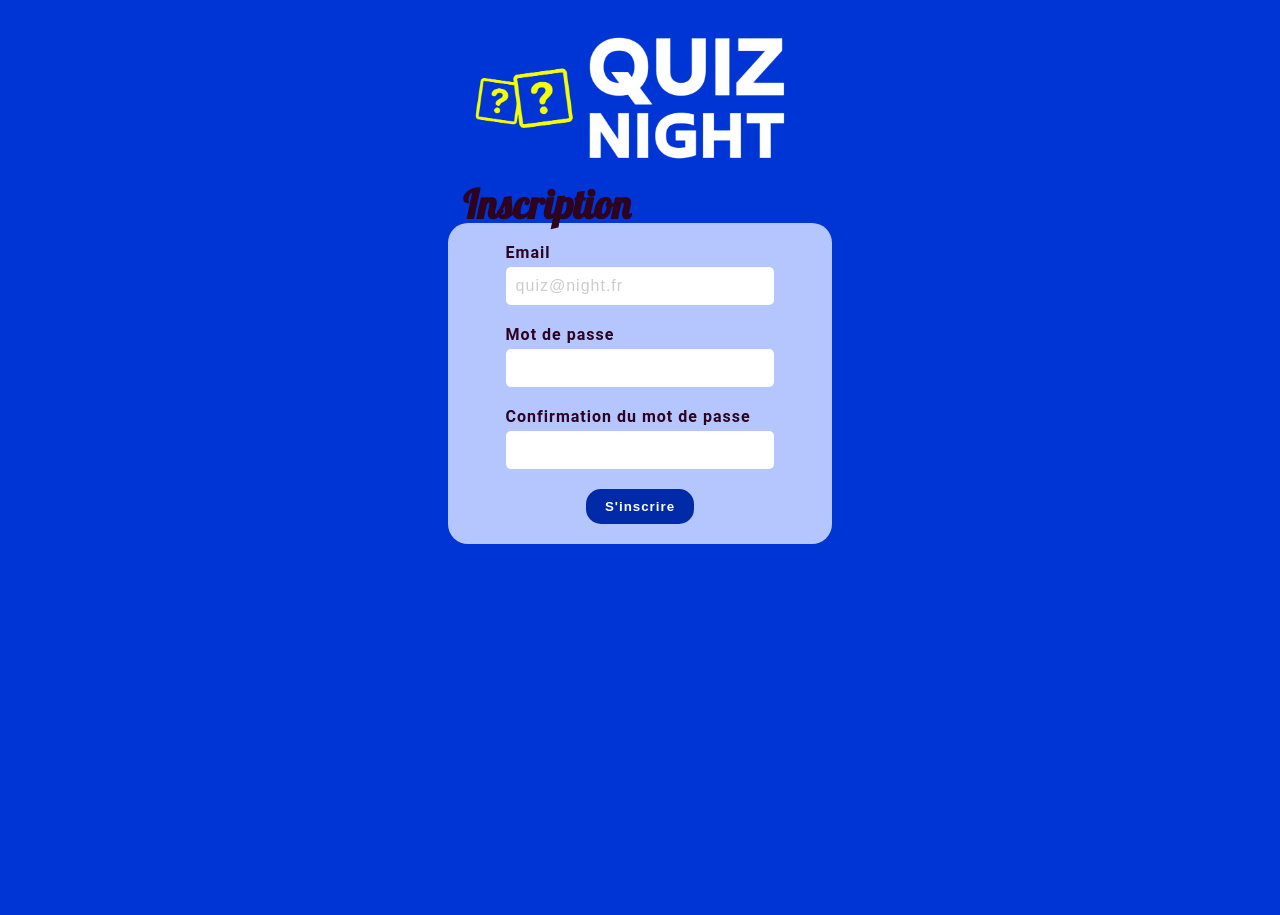
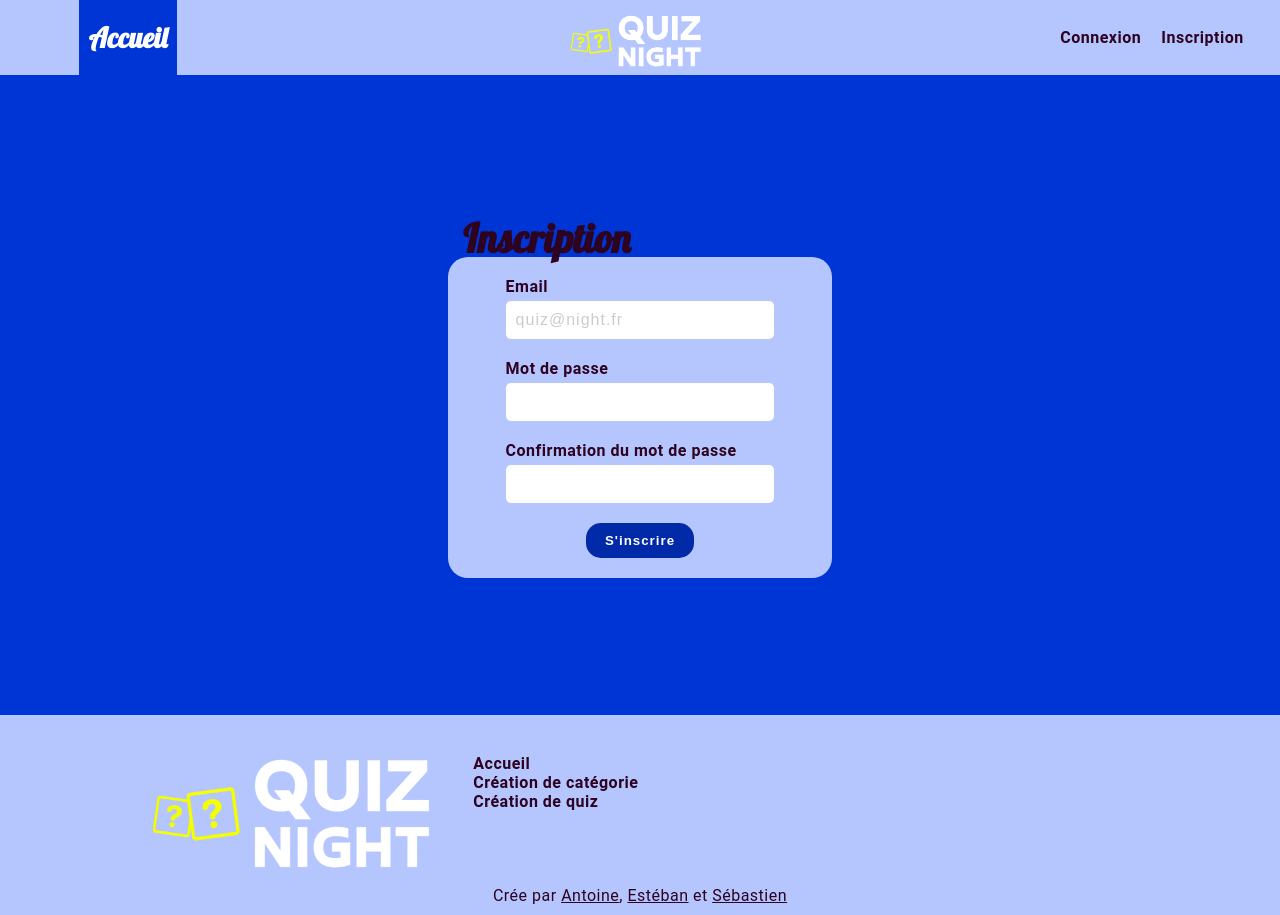
Before and after one commit to esteban-genty/quiznight, a PHP site: page /inscription.php in a window 1280 px wide. Before the commit the page ends 544 px from the top, so only its background shows below. Run offline with PHP 8.4, Linux system fonts and the light colour scheme.

Commit message:
ajout des fichiers footer/header et leurs css

```diff
--- a/inscription.php
+++ b/inscription.php
@@ -43,7 +43,9 @@
     <meta charset="UTF-8">
     <meta name="viewport" content="width=device-width, initial-scale=1.0">
     <link rel="stylesheet" href="styles/root.css">
+    <link rel="stylesheet" href="styles/header.css">
     <link rel="stylesheet" href="styles/inscription.css">
+    <link rel="stylesheet" href="styles/footer.css">
     <link rel="preconnect" href="https://fonts.googleapis.com">
     <link rel="preconnect" href="https://fonts.gstatic.com" crossorigin>
     <link href="https://fonts.googleapis.com/css2?family=Lobster&display=swap" rel="stylesheet">
@@ -52,9 +54,9 @@
 <body>
     <?php require_once(__DIR__ . '/structure/header.php'); ?>
     <main>
-        <section class="sectionImg">
+        <!-- <section class="sectionImg">
             <img src="assets/quiznight.png" alt="logo quiznight">
-        </section>
+        </section> -->
         <div class="Bigsection">
             <h1>Inscription</h1>
             <section class="formsection">
--- a/structure/footer.php
+++ b/structure/footer.php
@@ -0,0 +1,16 @@
+<footer>
+    <div>
+        <img src="assets/quiznight.png" alt="">
+        <nav>
+            <ul>
+                <li><a href="accueil.png">Accueil</a></li>
+                <li><a href="#">Création de catégorie</a></li>
+                <li><a href="#">Création de quiz</a></li>
+            </ul>
+        </nav>
+        <div class="divVide">
+
+        </div>
+    </div>
+    <label for="Créateurs">Crée par <a href="https://github.com/antoine-leca">Antoine</a>, <a href="https://github.com/esteban-genty">Estéban</a> et <a href="https://github.com/sebastien-liveyupeng">Sébastien</a></label>
+</footer>
--- a/structure/header.php
+++ b/structure/header.php
@@ -0,0 +1,10 @@
+<header>
+    <a class="aTitre" href="accueil.php"><h1>Accueil</h1></a>
+    <a class="aImg" href="accueil.php"><img src="assets/quiznight.png" alt="logo quiznight"></a>
+    <nav>
+        <ul>
+            <li><a href="#login.php">Connexion</a></li>
+            <li><a href="#inscription.php">Inscription</a></li>
+        </ul>
+    </nav>
+</header>
--- /dev/null
+++ b/styles/footer.css
@@ -0,0 +1,47 @@
+footer {
+    background-color: var(--unfocus-color);
+    height: 200px;
+    width: 100%;
+    display: flex;
+    flex-direction: column;
+    align-items: center;
+    justify-content: center;
+    font-family: var(--main-font);
+    font-weight: bold;
+    letter-spacing: 0.5px;
+    color: var(--black-color);
+    div {
+        height: 80%;
+        width: 80%;
+        display: flex;
+        justify-content: space-between;
+        img {
+            height: 100%;
+            width: auto;
+        }
+        nav {
+            margin-top: 28px;
+            ul {
+                list-style: none;
+                a {
+                    color: var(--black-color);
+                    text-decoration: none;
+                }
+            }
+        }
+        .divVide {
+            height: 100%;
+            width: 50%;
+        }
+    }
+    label {
+        font-weight: lighter;
+        a {
+            color: var(--black-color);
+        }
+        a:hover {
+            background-color: black;
+            color: white;
+        }
+    }
+}
--- /dev/null
+++ b/styles/header.css
@@ -0,0 +1,83 @@
+header {
+    height: 75px;
+    width: 100%;
+    display: flex;
+    justify-content: space-between;
+    align-items: center;
+    background-color: var(--unfocus-color);
+    .aTitre {
+        height: 100%;
+        width: 20%;
+        display: flex;
+        justify-content: center;
+        align-items: center;
+        text-decoration: none;
+        color: var(--black-color);
+        h1 {
+            height: 100%;
+            width: fit-content;
+            display: flex;
+            align-items: center;
+            font-family: var(--title-font);
+            font-size: 28px;
+            padding: 0 10px;
+            background: linear-gradient(var(--unfocus-color), var(--unfocus-color) 50%, var(--bg-body) 50%, var(--bg-body));
+            background-size: 100% 200%;
+            transition: background 0.5 ease;
+            transition: 0.5s ease;
+        }
+    }
+    .aTitre:hover {
+        cursor: pointer;
+        h1 {
+            background-position: 100% 100%;
+            color: white;
+        }
+    }
+    .aImg {
+        height: 100%;
+        img {
+            height: 100%;
+            width: auto;
+            border-radius: 15px;
+            background-color: var(--unfocus-color);
+            transition: 0.5s ease;
+
+        }
+        img:hover {
+            padding-top: 20px;
+        }
+    }
+    nav {
+        height: 100%;
+        width: 20%;
+        ul {
+            height: 100%;
+            list-style: none;
+            display: flex;
+            justify-content: center;
+            li {
+                height: 100%;
+                a {
+                    display: flex;
+                    align-items: center;
+                    height: 100%;
+                    text-decoration: none;
+                    font-family: var(--main-font);
+                    font-weight: bold;
+                    letter-spacing: 0.5px;
+                    color: var(--black-color);
+                    padding: 0 10px;
+                    background: linear-gradient(var(--unfocus-color), var(--unfocus-color) 50%, var(--bg-body) 50%, var(--bg-body));
+                    background-size: 100% 200%;
+                    transition: background 0.5 ease;
+                    transition: 0.5s ease;
+                }
+                a:hover {
+                    background-position: 100% 100%;
+                    color: white;
+                }
+            }
+        }
+    }
+}
--- a/styles/inscription.css
+++ b/styles/inscription.css
@@ -4,9 +4,11 @@ body {
     font-family: var(--main-font);
     color: white;
     main {
+        height: 80%;
         width: 100%;
         display: flex;
         flex-direction: column;
+        justify-content: center;
         align-items: center;
         .sectionImg {
             width: 100%;
@@ -41,7 +43,7 @@ body {
                         margin : 20px 0 5px 0;
                         color: var(--black-color);
                         font-weight: bold;
-                        letter-spacing: 1px;
+                        letter-spacing: 0.5px;
                     }
                     input {
                         font-size: 16px;
```
